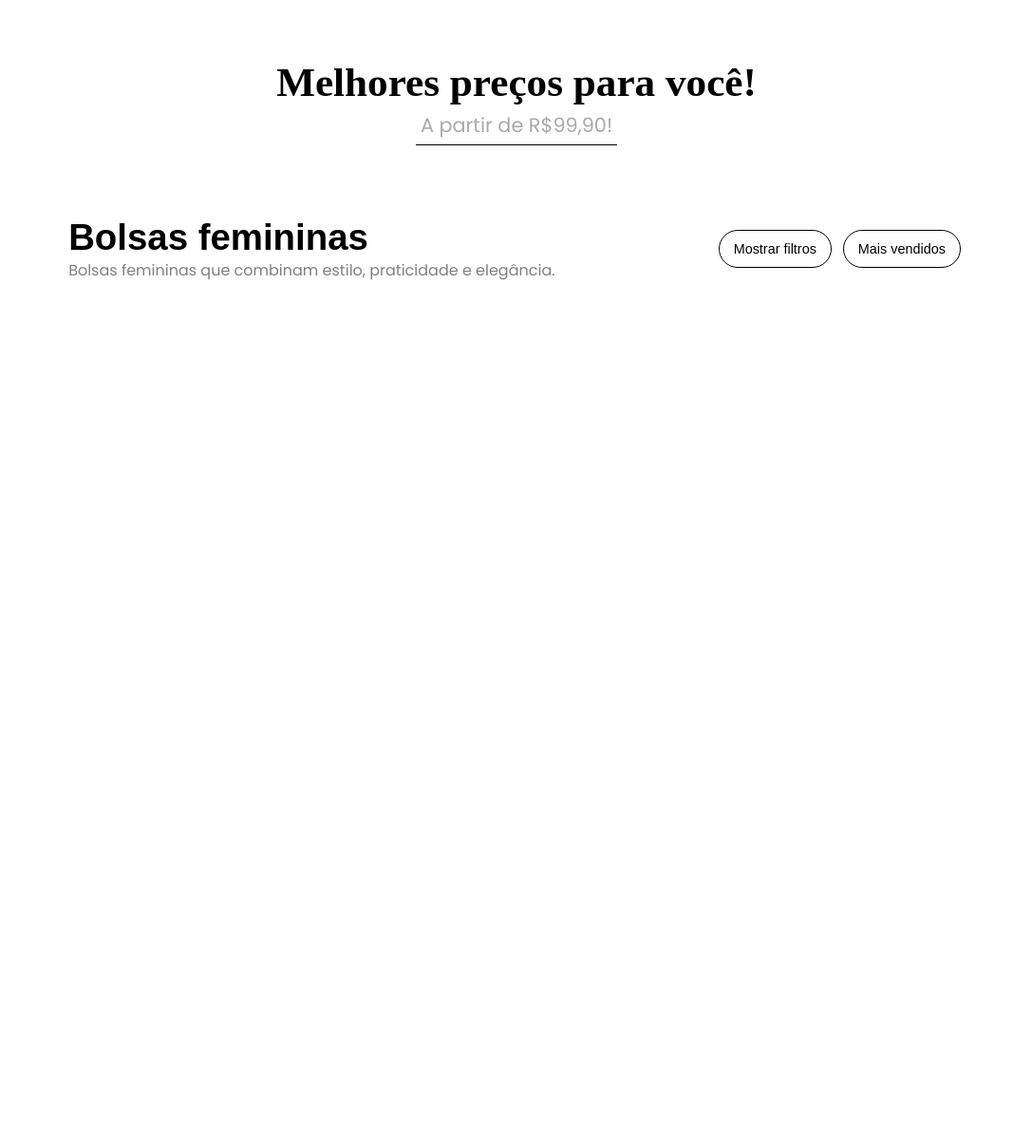
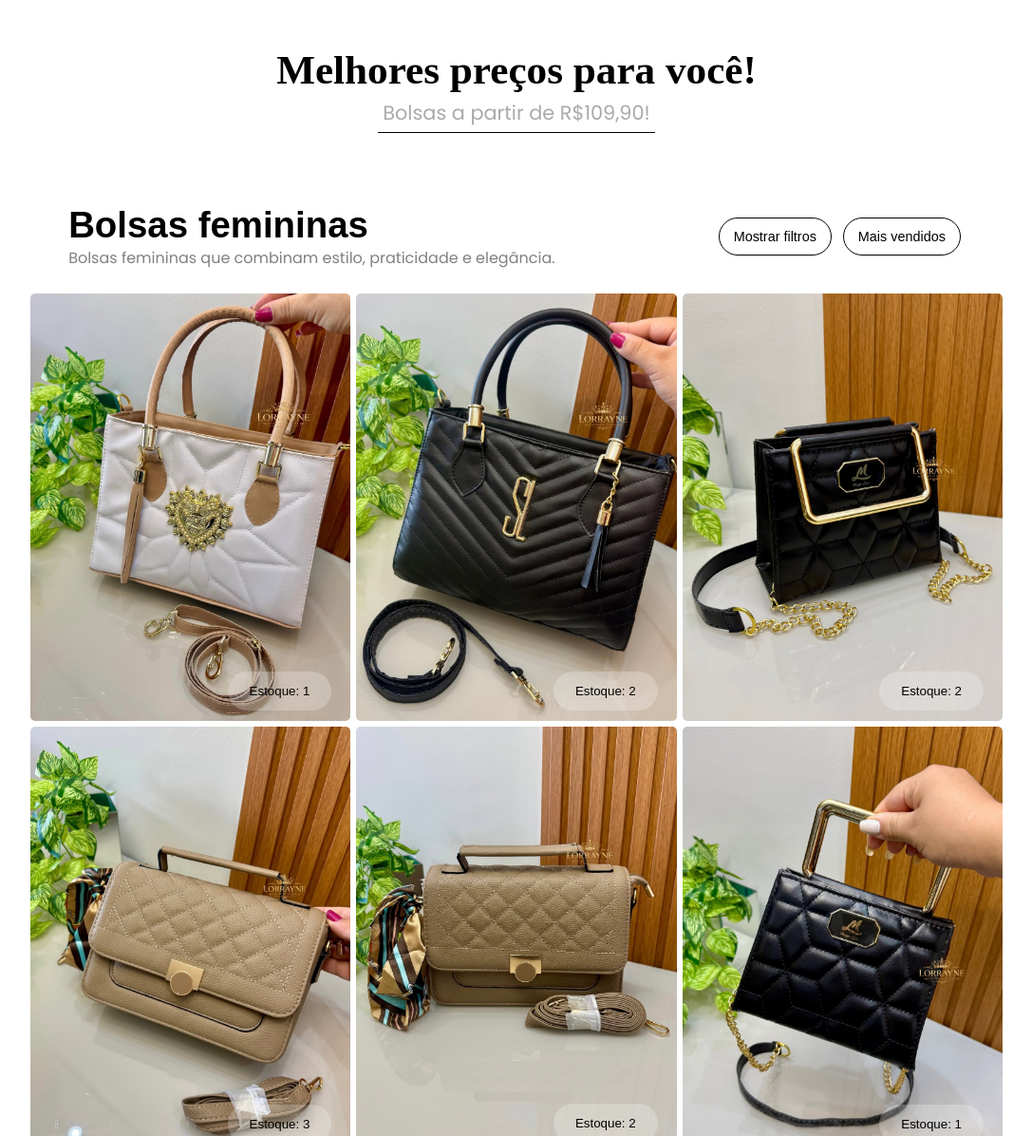
Before and after one commit to EduardoFerreiraa/flashion-store, a plain HTML site: page src/pages/index.html in a window 1280 px wide. Shown: the part 1604-2800 px from the top of the page at 95% size, without its empty margins (96-1183 px from the left). Before the commit the page ends 1901 px from the top, so only its background shows below. Drawn offline with Linux system fonts and the light colour scheme; a web font is replaced by a local one.

Commit message:
feat: adicionado cards das bolsas
adicionado estoque e transition

```diff
--- a/src/pages/index.html
+++ b/src/pages/index.html
@@ -36,7 +36,7 @@
                 </div>
                 <div class="actions-filter">
                     <button class="filter">Mostrar filtros</button>
-                    <span class="sales">Mais vendidos</span>
+                    <button class="sales">Mais vendidos</button>
                 </div>
             </div>
             <div class="cards">
@@ -103,7 +103,7 @@
             </div>
             <div class="content-price">
                 <h2>Melhores preços para você!</h2>
-                <p>A partir de R$99,90!</p>
+                <p>Bolsas a partir de R$109,90!</p>
             </div>
             <div class="content-handbag">
                 <div class="title-handbag">
@@ -116,7 +116,36 @@
                 </div>
             </div>
             <div class="cards-handbang">
-
+                <div class="card-handbag">
+                    <div class="card-item-handbag">
+                        <img src="../images/bolsa-1.jpg" alt="Imagem de bolsa 1">
+                        <button class="btn-hearth">Estoque: 1</button>
+                    </div>
+                    <div class="card-item-handbag">
+                        <img src="../images/bolsa-2.jpg" alt="Imagem de bolsa 1">
+                        <button class="btn-hearth">Estoque: 2</button>
+                    </div>
+                    <div class="card-item-handbag">
+                        <img src="../images/bolsa3.jpg" alt="Imagem de bolsa 1">
+                        <button class="btn-hearth">Estoque: 2</button>
+                    </div>
+                </div>
+            </div>
+            <div class="cards-handbang">
+                <div class="card-handbag">
+                    <div class="card-item-handbag">
+                        <img src="../images/bolsa-4.jpg" alt="Imagem de bolsa 1">
+                        <button class="btn-hearth">Estoque: 3</button>
+                    </div>
+                    <div class="card-item-handbag">
+                        <img src="../images/bolsa4.jpg" alt="Imagem de bolsa 1">
+                        <button class="btn-hearth">Estoque: 2</button>
+                    </div>
+                    <div class="card-item-handbag">
+                        <img src="../images/bolsa--3.jpg" alt="Imagem de bolsa 1">
+                        <button class="btn-hearth">Estoque: 1</button>
+                    </div>
+                </div>
             </div>
         </section>
     </main>
--- a/src/styles/principal.css
+++ b/src/styles/principal.css
@@ -98,7 +98,7 @@ main {
 
 /* cards-Products */
 .cards {
-    margin: 15px 8px;
+    margin: 15px 12px;
 }
 
 .cards-products {
@@ -120,17 +120,18 @@ main {
 }
 
 .card-item img {
+    border-radius: 5px;
     width: 100%;
     height: auto;
 }
 
-.card-item:hover {
+.card-item:hover, .card-item-handbag:hover {
     cursor: pointer;
     transform: translateY(-5px);
 }
 
 .btn-hearth {
-    background-color: white;
+    background-color: rgba(255, 255, 255, 0.233);
     border: none;
     position: absolute;
     padding: 13px 23px;
@@ -149,7 +150,7 @@ main {
 .view-products > a {
     border: 1px solid black;
     border-radius: 25px;
-    margin: 35px 0 25px 0;
+    margin-top: 25px;
     padding: 12px 20px;
     background-color: black;
     color: white;
@@ -168,7 +169,7 @@ main {
     justify-content: center;
     align-items: center;
     flex-direction: column;
-    margin-top: 40px;
+    margin-top: 70px;
 }
 
 .content-price h2 {
@@ -187,7 +188,7 @@ main {
 }
 
 .content-handbag {
-    margin-top: 75px;
+    margin: 75px 0 25px 0;
     display: flex;
     justify-content: space-evenly;
     align-items: center;
@@ -202,6 +203,33 @@ main {
     font-size: 2.4rem;
 }
 
+.cards-handbang {
+    display: flex;
+    justify-content: center;
+    align-items: center;
+}
+
+.card-handbag {
+    display: flex;
+    justify-content: center;
+    align-items: center;
+    width: 80%;
+    height: auto;
+    gap: 6px;
+    padding-bottom: 2px;
+}
+
+.card-item-handbag {
+    transition: 0.5s;
+    position: relative;
+}
+
+.card-item-handbag img {
+    border-radius: 5px;
+    width: 100%;
+    height: auto;
+}
+
 /* h2, p */
 p {
     font-family: "Poppins";
```
Also changed, not shown: src/images/bolsa--3.jpg (added), src/images/bolsa-3.jpg (added), src/images/bolsa-4.jpg (added), src/images/bolsa3.jpg (added), src/images/bolsa4.jpg (added).
